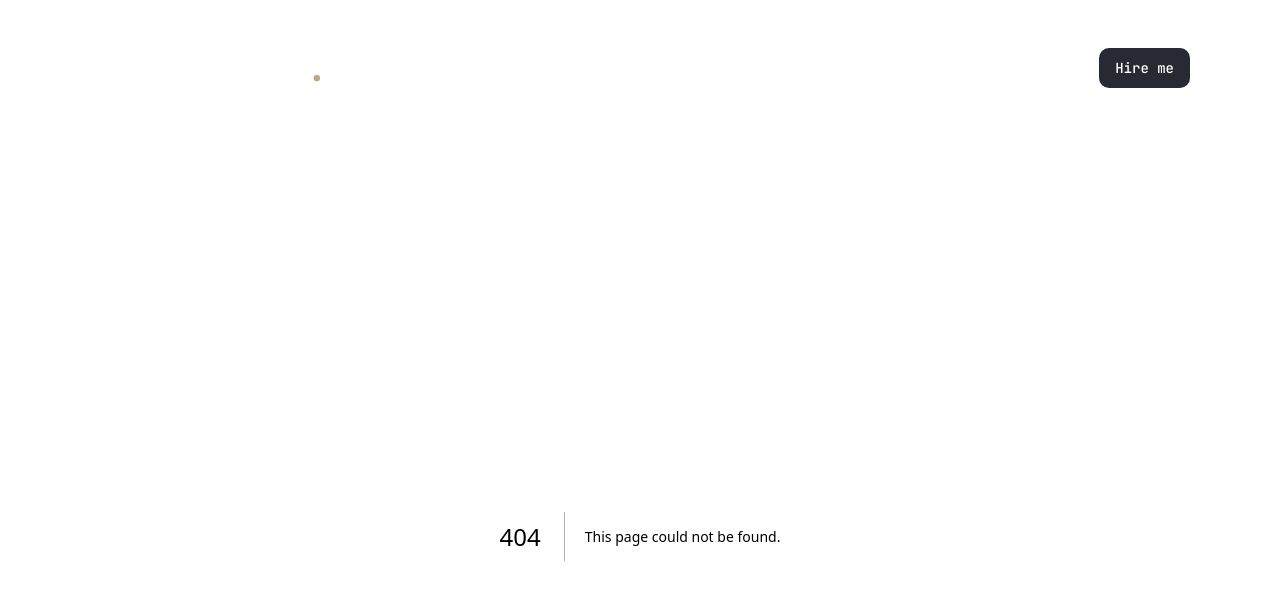
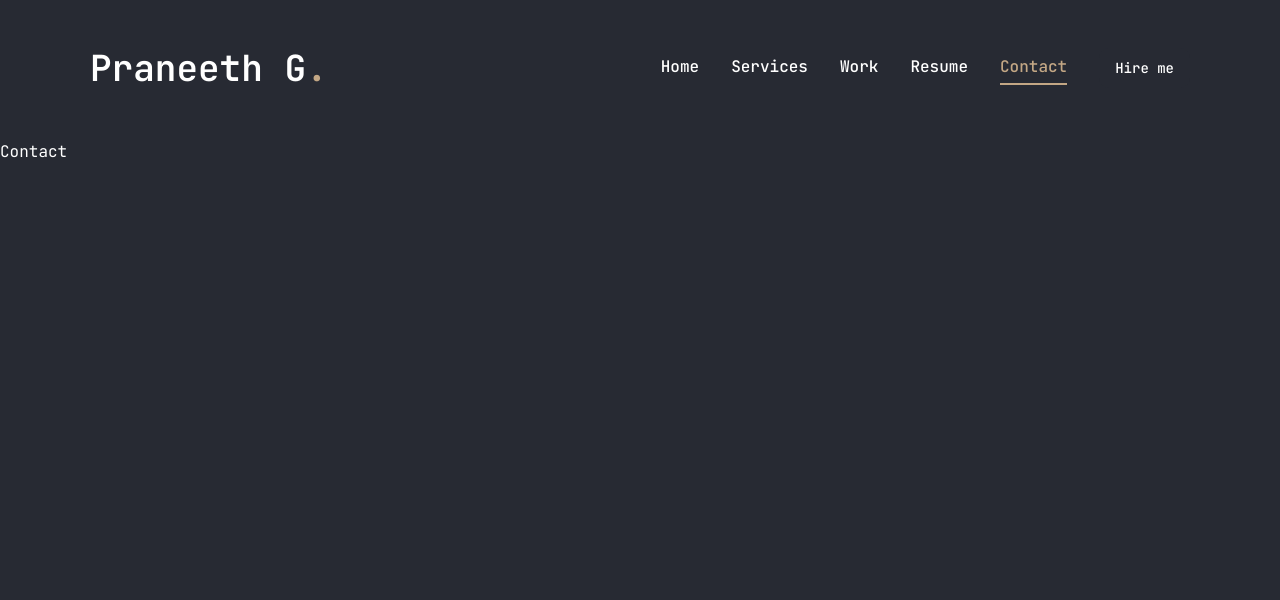
Before and after one commit to PraneethBunny123/Portfolio, a Next.js app: page /contact in a window 1280 px wide. Before the commit this address had no page. Shown: the top 600 px of the page. Built offline with nearby package versions, Linux system fonts and the light colour scheme.

Commit message:
created path pages with dummy components

```diff
--- /dev/null
+++ b/app/contact/page.jsx
@@ -0,0 +1,7 @@
+export default function Contact() {
+    return (
+        <div>
+            Contact
+        </div>
+    )
+}
--- /dev/null
+++ b/app/resume/page.jsx
@@ -0,0 +1,7 @@
+export default function Contact() {
+    return (
+        <div>
+            Contact
+        </div>
+    )
+}
--- /dev/null
+++ b/app/services/page.jsx
@@ -0,0 +1,7 @@
+export default function Contact() {
+    return (
+        <div>
+            Contact
+        </div>
+    )
+}
--- /dev/null
+++ b/app/work/page.jsx
@@ -0,0 +1,7 @@
+export default function Contact() {
+    return (
+        <div>
+            Contact
+        </div>
+    )
+}
--- a/components/Nav.jsx
+++ b/components/Nav.jsx
@@ -1,4 +1,7 @@
 'use client'
+
+import Link from "next/link"
+import { usePathname } from "next/navigation"
 
 const links = [
     {
@@ -24,9 +27,19 @@
 ]
 
 export default function Nav() {
+    const pathName = usePathname()
+
     return (
-        <nav>
-            Desktop Nav
+        <nav className="flex gap-8">
+            {links.map(link => (
+                <Link
+                    href={link.path}
+                    key={link.name}
+                    className={`${link.path === pathName && "text-accent border-b-2 border-accent"} capitalize font-medium hover:text-accent transition-all`}
+                >
+                    {link.name}
+                </Link>
+            ))}
         </nav>
     )
 }
```
